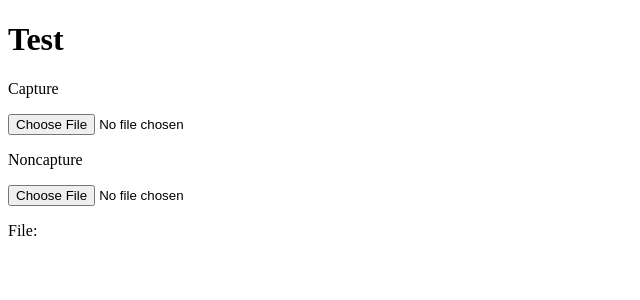
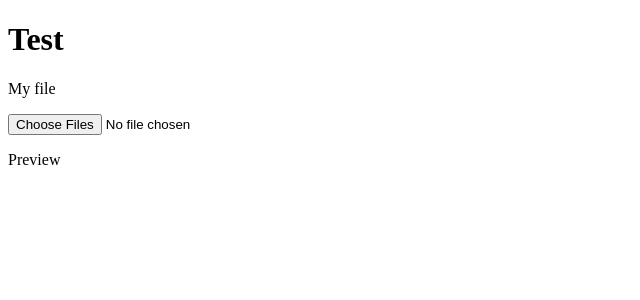
Before and after one commit to brainspork/document-capture, an Angular app: page / in a window 1280 px wide. Shown: the top 300 px of the page, without its empty margins (0-640 px from the left). Built offline with nearby package versions, Linux system fonts and the light colour scheme.

Commit message:
updates to deploy to heroku

```diff
--- a/src/app/components/document-input/document-input.component.html
+++ b/src/app/components/document-input/document-input.component.html
@@ -1,9 +1,9 @@
 <ng-container [formGroup]="formGroup">
-  <p>Capture</p>
-  <input formControlName="input" type="file" accept="image/*" caputre="environment" />
+  <p>My file</p>
+  <input formControlName="input" multiple type="file" accept=".jpg, .jpeg, .pdf, .gif, .png" caputre="environment" />
 
-  <p>Noncapture</p>
-  <input formControlName="input" type="file" accept="image/*" />
-
-  <p>File: {{val}}</p>
+  <p>Preview</p>
+  @for (img of urls; track img) {
+    <img [src]="img" />
+  }
 </ng-container>
--- a/src/app/components/document-input/document-input.component.ts
+++ b/src/app/components/document-input/document-input.component.ts
@@ -1,4 +1,4 @@
-import { Component } from '@angular/core';
+import { Component, OnInit } from '@angular/core';
 import { FormControl, FormGroup, ReactiveFormsModule } from '@angular/forms';
 
 @Component({
@@ -10,12 +10,18 @@ import { FormControl, FormGroup, ReactiveFormsModule } from '@angular/forms';
   templateUrl: './document-input.component.html',
   styleUrl: './document-input.component.css'
 })
-export class DocumentInputComponent {
+export class DocumentInputComponent implements OnInit {
   formGroup = new FormGroup({
     input: new FormControl()
   });
 
-  public get val() {
-    return this.formGroup.controls.input.value;
+  urls: string[] = [];
+
+  ngOnInit(): void {
+    // this.formGroup.controls.input.valueChanges.subscribe(v => {
+    //   const img = URL.createObjectURL(v);
+    //   this.urls.push(img);
+    // });
   }
+
 }
```
